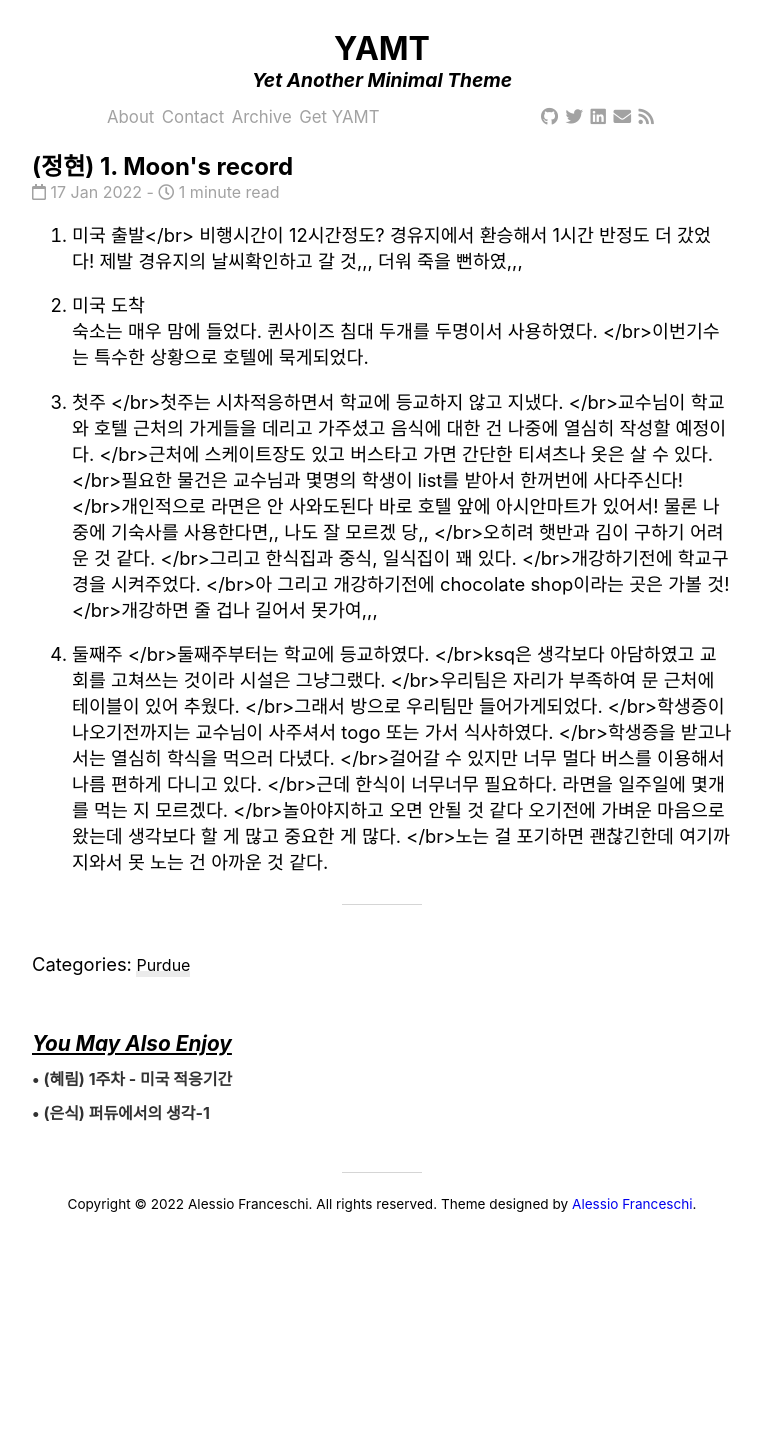
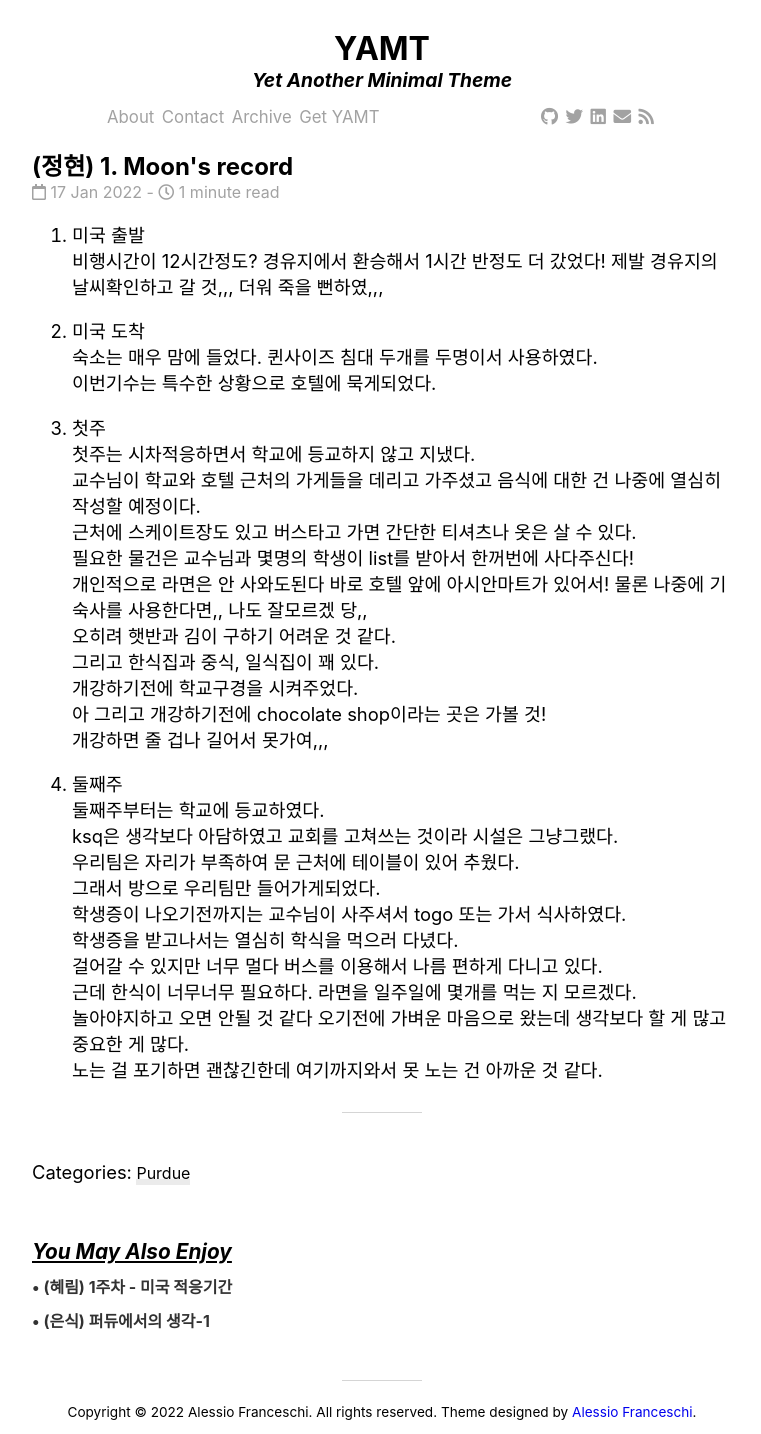
Before and after one commit to Bikini-city/Bikini-city.github.io, a Jekyll site: the page built from _posts/2022-01-17-1st-week-JH.md, in a window 1280 px wide. Shown: the whole page, without its empty margins (258-1019 px from the left). Built offline with Jekyll 4.4.1, drawn with Linux system fonts in a browser that asks for light colours; nearby versions of some CDN libraries; comment, search, counter and statistics services are not loaded; before the commit the page ends 1226 px from its top, so only the background shows below that.

Commit message:
[docs] 내용 문법 수정

```diff
--- a/_posts/2022-01-17-1st-week-JH.md
+++ b/_posts/2022-01-17-1st-week-JH.md
@@ -6,35 +6,35 @@ image: /assets/JH_img/img1.jpg
 description: "정신없는 이주동안의 기록!"
 customexcerpt: "정신없는 이주동안의 기록!"
 ---
-1. 미국 출발</br>
-    비행시간이 12시간정도? 경유지에서 환승해서 1시간 반정도 더 갔었다!
+1. 미국 출발
+    <br>비행시간이 12시간정도? 경유지에서 환승해서 1시간 반정도 더 갔었다!
     제발 경유지의 날씨확인하고 갈 것,,, 더워 죽을 뻔하였,,,
 
 2. 미국 도착
     <br>숙소는 매우 맘에 들었다. 퀸사이즈 침대 두개를 두명이서 사용하였다.
-    </br>이번기수는 특수한 상황으로 호텔에 묵게되었다.
+    <br>이번기수는 특수한 상황으로 호텔에 묵게되었다.
 
 3. 첫주
-    </br>첫주는 시차적응하면서 학교에 등교하지 않고 지냈다.
-    </br>교수님이 학교와 호텔 근처의 가게들을 데리고 가주셨고 음식에 대한 건 나중에 열심히 작성할 예정이다.
-    </br>근처에 스케이트장도 있고 버스타고 가면 간단한 티셔츠나 옷은 살 수 있다.
-    </br>필요한 물건은 교수님과 몇명의 학생이 list를 받아서 한꺼번에 사다주신다!
-    </br>개인적으로 라면은 안 사와도된다 바로 호텔 앞에 아시안마트가 있어서! 물론 나중에 기숙사를 사용한다면,, 나도 잘 모르겠
+    <br>첫주는 시차적응하면서 학교에 등교하지 않고 지냈다.
+    <br>교수님이 학교와 호텔 근처의 가게들을 데리고 가주셨고 음식에 대한 건 나중에 열심히 작성할 예정이다.
+    <br>근처에 스케이트장도 있고 버스타고 가면 간단한 티셔츠나 옷은 살 수 있다.
+    <br>필요한 물건은 교수님과 몇명의 학생이 list를 받아서 한꺼번에 사다주신다!
+    <br>개인적으로 라면은 안 사와도된다 바로 호텔 앞에 아시안마트가 있어서! 물론 나중에 기숙사를 사용한다면,, 나도 잘모르겠
     당,,
-    </br>오히려 햇반과 김이 구하기 어려운 것 같다.
-    </br>그리고 한식집과 중식, 일식집이 꽤 있다.
-    </br>개강하기전에 학교구경을 시켜주었다.
-    </br>아 그리고 개강하기전에 chocolate shop이라는 곳은 가볼 것!
-    </br>개강하면 줄 겁나 길어서 못가여,,,
+    <br>오히려 햇반과 김이 구하기 어려운 것 같다.
+    <br>그리고 한식집과 중식, 일식집이 꽤 있다.
+    <br>개강하기전에 학교구경을 시켜주었다.
+    <br>아 그리고 개강하기전에 chocolate shop이라는 곳은 가볼 것!
+    <br>개강하면 줄 겁나 길어서 못가여,,,
 
 4. 둘째주
-    </br>둘째주부터는 학교에 등교하였다.
-    </br>ksq은 생각보다 아담하였고 교회를 고쳐쓰는 것이라 시설은 그냥그랬다.
-    </br>우리팀은 자리가 부족하여 문 근처에 테이블이 있어 추웠다.
-    </br>그래서 방으로 우리팀만 들어가게되었다.
-    </br>학생증이 나오기전까지는 교수님이 사주셔서 togo 또는 가서 식사하였다.
-    </br>학생증을 받고나서는 열심히 학식을 먹으러 다녔다.
-    </br>걸어갈 수 있지만 너무 멀다 버스를 이용해서 나름 편하게 다니고 있다.
-    </br>근데 한식이 너무너무 필요하다. 라면을 일주일에 몇개를 먹는 지 모르겠다.
-    </br>놀아야지하고 오면 안될 것 같다 오기전에 가벼운 마음으로 왔는데 생각보다 할 게 많고 중요한 게 많다.
-    </br>노는 걸 포기하면 괜찮긴한데 여기까지와서 못 노는 건 아까운 것 같다.
+    <br>둘째주부터는 학교에 등교하였다.
+    <br>ksq은 생각보다 아담하였고 교회를 고쳐쓰는 것이라 시설은 그냥그랬다.
+    <br>우리팀은 자리가 부족하여 문 근처에 테이블이 있어 추웠다.
+    <br>그래서 방으로 우리팀만 들어가게되었다.
+    <br>학생증이 나오기전까지는 교수님이 사주셔서 togo 또는 가서 식사하였다.
+    <br>학생증을 받고나서는 열심히 학식을 먹으러 다녔다.
+    <br>걸어갈 수 있지만 너무 멀다 버스를 이용해서 나름 편하게 다니고 있다.
+    <br>근데 한식이 너무너무 필요하다. 라면을 일주일에 몇개를 먹는 지 모르겠다.
+    <br>놀아야지하고 오면 안될 것 같다 오기전에 가벼운 마음으로 왔는데 생각보다 할 게 많고 중요한 게 많다.
+    <br>노는 걸 포기하면 괜찮긴한데 여기까지와서 못 노는 건 아까운 것 같다.
```
